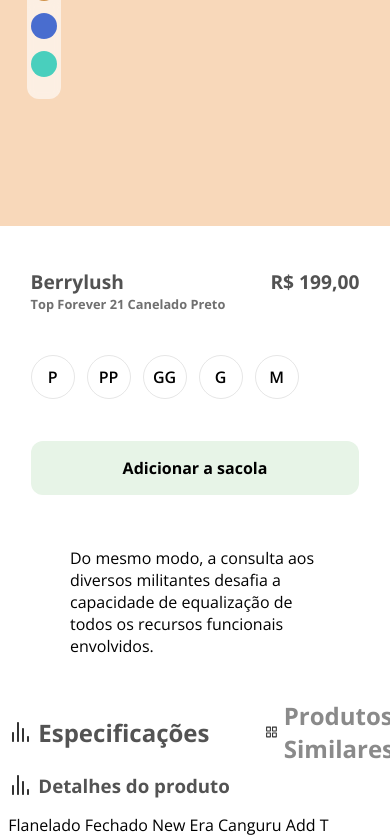
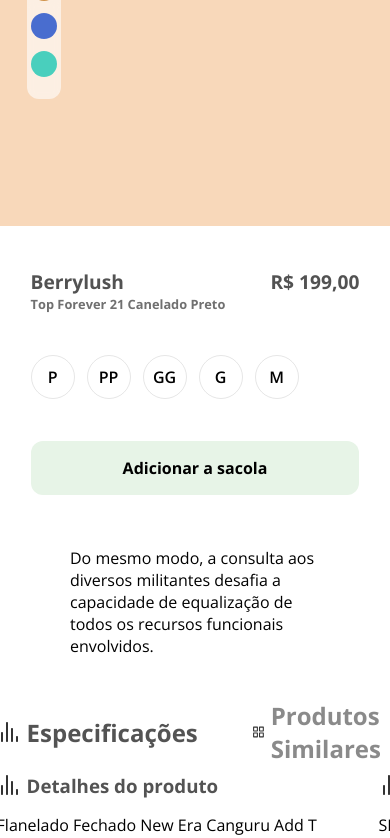
Before and after one commit to marlon307/project-respponse, a Next.js app: page /product/product.module in a window 390 px wide. Shown: the part 231-1069 px from the top of the page. Built offline with nearby package versions, Linux system fonts and the light colour scheme.

Commit message:
Page add Details Product overflow update 1

```diff
--- a/pages/product/product.module.scss
+++ b/pages/product/product.module.scss
@@ -132,6 +132,7 @@
 
   .moreinfo {
     gap: 32px;
+    width: 94%;
 
     label {
       margin-left: 6%;
```
